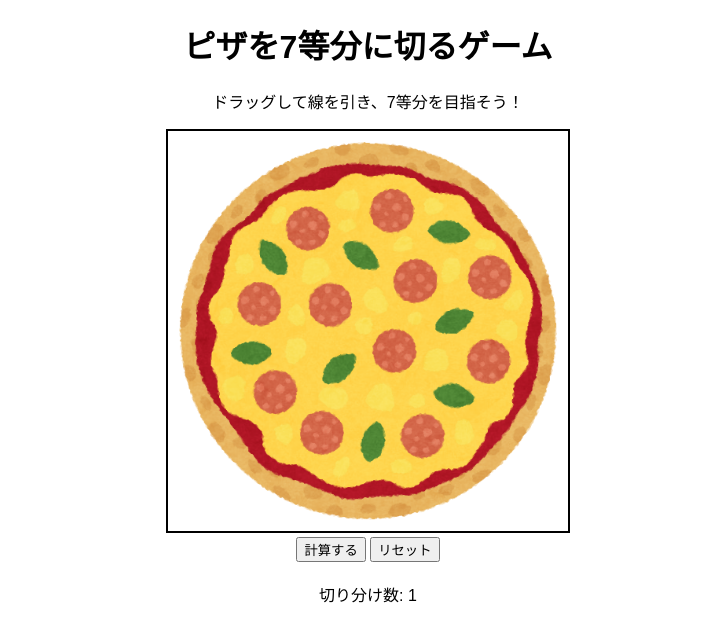
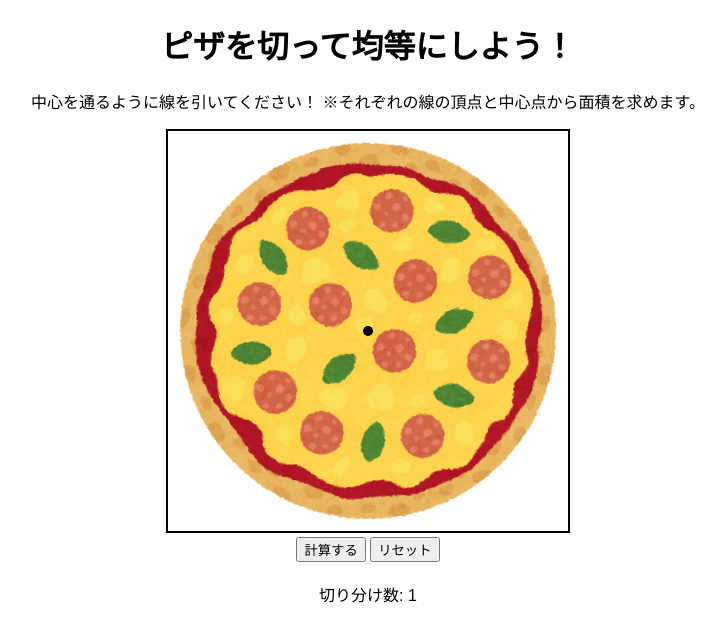
Before and after one commit to Saffron177/GANBARU, a plain HTML site: page docs/index.html in a window 1280 px wide. Shown: the whole page, without its empty margins (272-998 px from the left). Drawn offline with Linux system fonts and the light colour scheme.

Commit message:
一旦提出できるくらい

```diff
--- a/docs/index.html
+++ b/docs/index.html
@@ -3,7 +3,7 @@
 <head>
     <meta charset="UTF-8">
     <meta name="viewport" content="width=device-width, initial-scale=1.0">
-    <title>ピザを7等分に切るゲーム</title>
+    <title>ピザを均等に切るゲーム</title>
     <style>
         body {
             text-align: center;
@@ -23,8 +23,9 @@
     </style>
 </head>
 <body>
-    <h1>ピザを7等分に切るゲーム</h1>
-    <p>ドラッグして線を引き、7等分を目指そう！</p>
+    <h1>ピザを切って均等にしよう！</h1>
+    <p>中心を通るように線を引いてください！
+    ※それぞれの線の頂点と中心点から面積を求めます。</p>
     <canvas id="canvas" width="400" height="400"></canvas>
     <br>
     <button onclick="calculateSlices()">計算する</button>
@@ -48,7 +49,16 @@
         function drawPizza() {
             ctx.clearRect(0, 0, canvas.width, canvas.height);
             ctx.drawImage(pizzaImage, 0, 0, canvas.width, canvas.height);
-            drawLines();
+
+            // ピザの中心点を描画
+            const centerX = canvas.width / 2;
+            const centerY = canvas.height / 2;
+            ctx.beginPath();
+            ctx.arc(centerX, centerY, 5, 0, 2 * Math.PI);  // 半径5の円で中心点を描画
+            ctx.fillStyle = "black";  // 黒色で中心点を描画
+            ctx.fill();
+
+            drawLines(); // 線を描画
         }
 
         function drawLines() {
```
